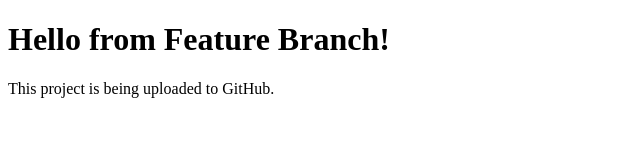
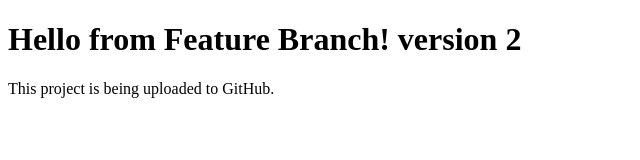
Before and after one commit to izumi622/GIT_PRACTICE_2, a plain HTML site: page index.html in a window 1280 px wide. Shown: the whole page, without its empty margins (0-640 px from the left). Drawn offline with Linux system fonts and the light colour scheme.

Commit message:
Version 2 feature

```diff
--- a/index.html
+++ b/index.html
@@ -4,7 +4,7 @@
     <title>Git Practice</title>
 </head>
 <body>
-   <h1>Hello from Feature Branch!</h1>
+   <h1>Hello from Feature Branch! version 2</h1>
     <p>This project is being uploaded to GitHub.</p>
 </body>
 </html>
```
